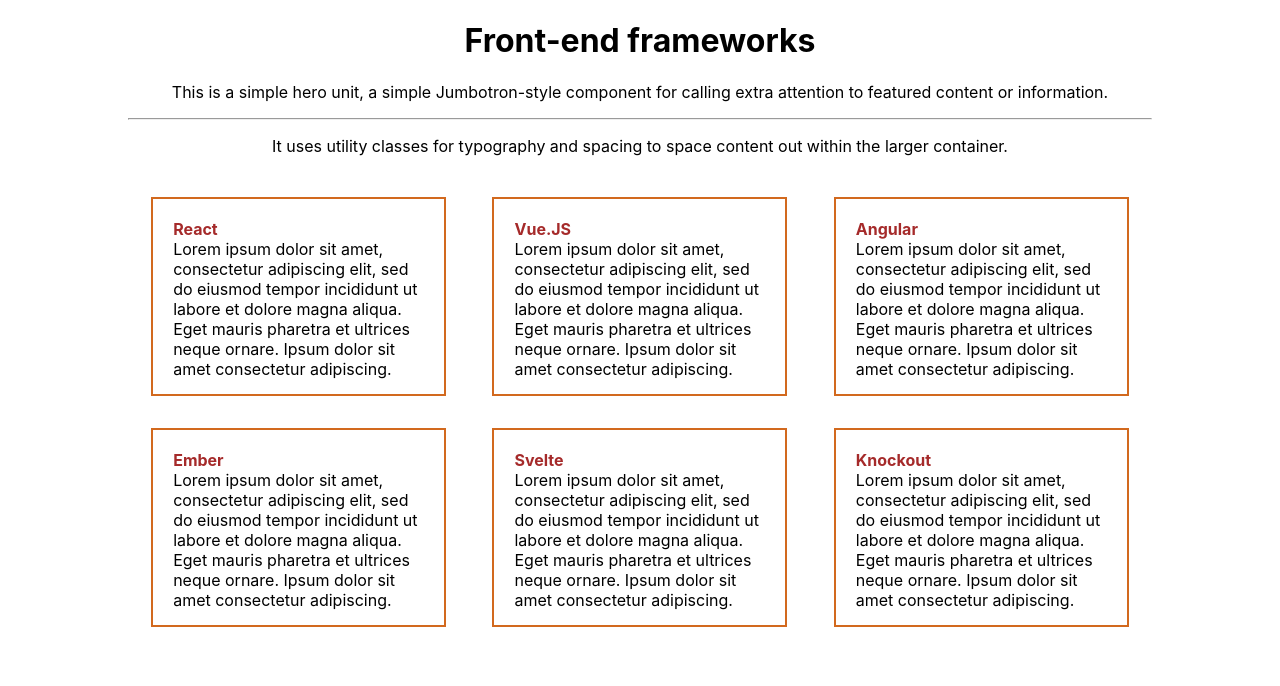
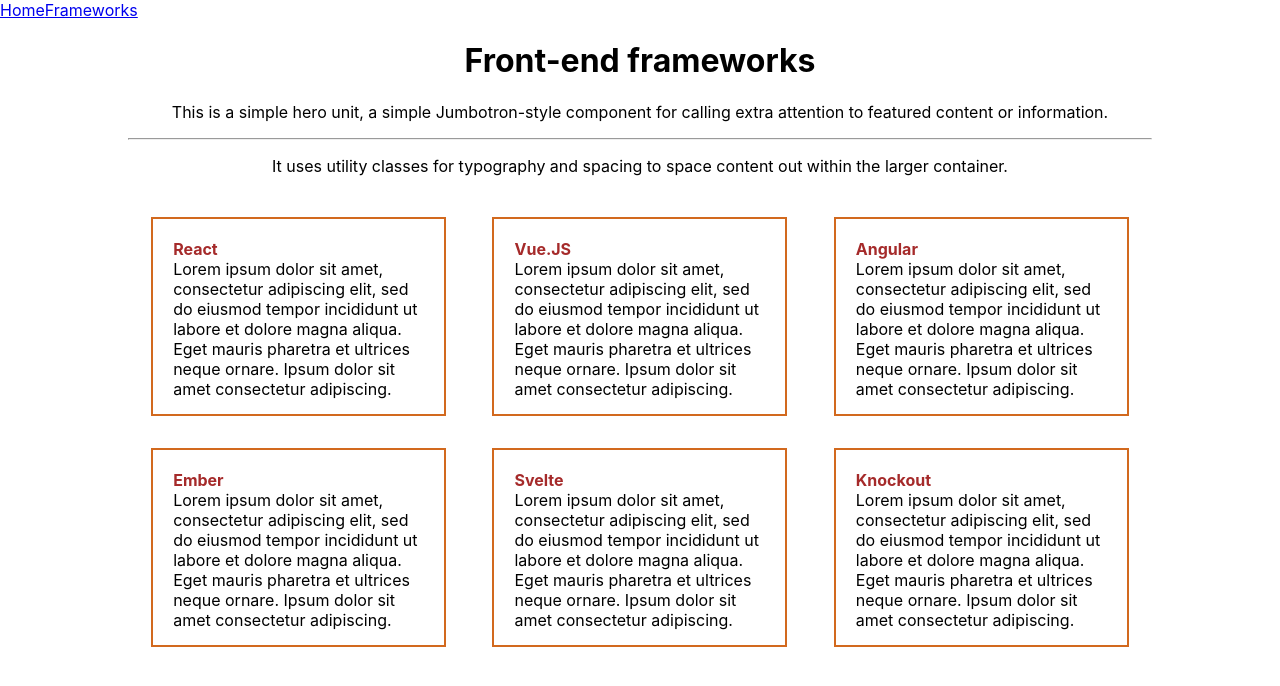
Before and after one commit to danda-n/framework-recommender, a React (Create React App) app: page / in a window 1280 px wide. Shown: the top 686 px of the page. Built offline with nearby package versions, Linux system fonts and the light colour scheme.

Commit message:
fixed navi

```diff
--- a/src/App.js
+++ b/src/App.js
@@ -1,7 +1,7 @@
 import React from "react";
-import { BrowserRouter as Router, Switch, Route } from "react-router-dom";
+import { BrowserRouter as Router, Switch, Route, Link } from "react-router-dom";
 import "./App.css";
-// import FrameworkList from "./components/FrameworkList";
+import FrameworkList from "./components/FrameworkList";
 import FrameworkPage from "./components/FrameworkPage";
 import HomePage from "./components/HomePage";
 import Layout from "./components/Layout";
--- a/src/components/Layout.js
+++ b/src/components/Layout.js
@@ -1,11 +1,14 @@
 import React from "react";
-import { BrowserRouter as Link } from "react-router-dom";
+import { Link } from "react-router-dom";
 
 export default class Layout extends React.Component {
   render() {
     return (
       <div className="app-container">
-        <Link>{this.props.children}</Link>
+        <Link to="/">Home</Link>
+        {/* <Link to="/flowchart">Flowchart</Link> */}
+        <Link to="/frameworks">Frameworks</Link>
+        {this.props.children}
       </div>
     );
   }
```
